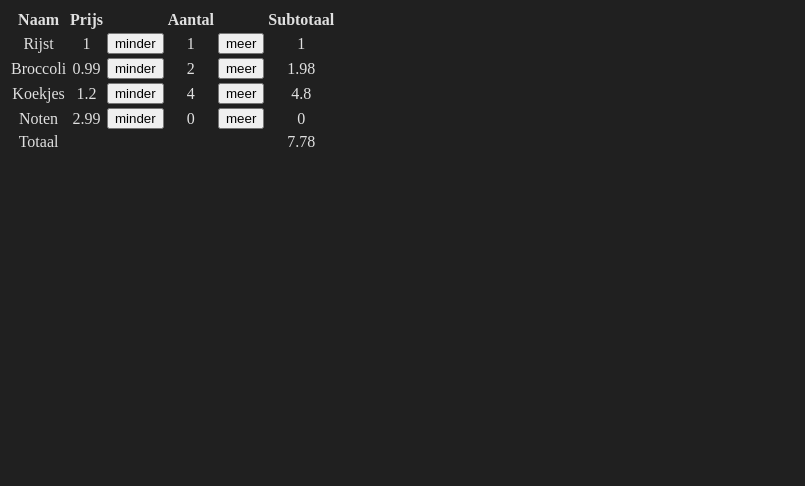
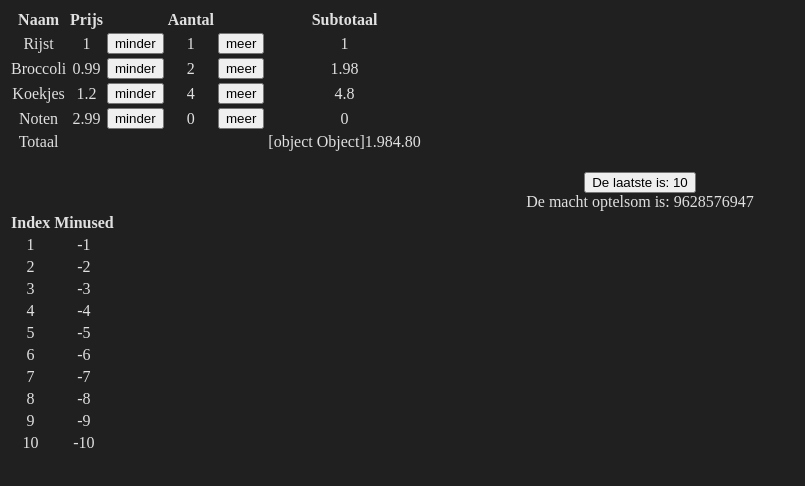
Before and after one commit to janderkkotlarski/vue_boodschappenlijst, a Vue app: page / in a window 1280 px wide. Shown: the top 486 px of the page, without its empty margins (0-805 px from the left). Built offline with nearby package versions, Linux system fonts and the light colour scheme.

Commit message:
going from ref to defineModel somehow breaks the workings of functions

```diff
--- a/src/App.vue
+++ b/src/App.vue
@@ -16,13 +16,15 @@ const digitRounding = (decimal, digits) => {
 };
 
 const totalized = computed(() => {
-    let total = 0;
+    // let total = 0;
 
-    for (const entry of groceryList.value) {
-        total += entry.price * entry.amount;
-    }
+    // for (const entry of groceryList.value) {
+    //     total += entry.price * entry.amount;
+    // }
 
-    return digitRounding(total, 2);
+    // return total; // digitRounding(total, 2);
+
+    return groceryList.value.reduce((sum, entry) => sum + entry.amount * entry.price);
 });
 
 const arrayEntry = (array, key, value) => {
@@ -41,9 +43,56 @@ const minus = index => {
     if (minusEntry.value.amount > 0) {
         --minusEntry.value.amount;
     }
+};
 
-    totalized();
+const startArray = ref([]);
+
+const addArray = array => {
+    const index = array.value.length + 1;
+
+    array.value.push({id: index, minused: -index});
 };
+
+const initStartArray = () => {
+    for (let index = 1; index <= 10; ++index) {
+        addArray(startArray);
+    }
+};
+
+initStartArray();
+
+// const testArray = ref(startArray);
+
+const testArray = defineModel('testArray', {
+    type: Array,
+    default: [],
+});
+
+const initTestArray = () => {
+    for (let index = 1; index <= 10; ++index) {
+        addArray(testArray);
+    }
+};
+
+initTestArray();
+
+const addTestArray = () => {
+    addArray(testArray);
+};
+
+const lastEntry = computed(() => {
+    return arrayEntry(testArray.value, 'id', testArray.value.length).id;
+});
+
+const sumTestArray = computed(() => {
+    let sum = 0;
+
+    for (const entry of testArray.value) {
+        sum += entry.minused ** entry.id;
+    }
+
+    return sum;
+});
 
 // const subbedTotal = computed(index => {
 //     return arrayEntry(subTotals, 'id', index).subTotal;
@@ -66,7 +115,7 @@ const minus = index => {
             <td><button @click="minus(entry.id)">minder</button></td>
             <td>{{ entry.amount }}</td>
             <td><button>meer</button></td>
-            <td>{{ Math.round(entry.price * entry.amount * 100) / 100 }}</td>
+            <td>{{ digitRounding(entry.price * entry.amount, 2) }}</td>
         </tr>
         <tr>
             <td>Totaal</td>
@@ -81,4 +130,19 @@ const minus = index => {
     <br />
 
     {{ minusEntry }}
+
+    <button @click="addTestArray">De laatste is: {{ lastEntry }}</button>
+
+    <div>De macht optelsom is: {{ sumTestArray }}</div>
+
+    <table>
+        <tr>
+            <th>Index</th>
+            <th>Minused</th>
+        </tr>
+        <tr v-for="entry in testArray" :key="entry.id">
+            <td>{{ entry.id }}</td>
+            <td>{{ entry.minused }}</td>
+        </tr>
+    </table>
 </template>
```
